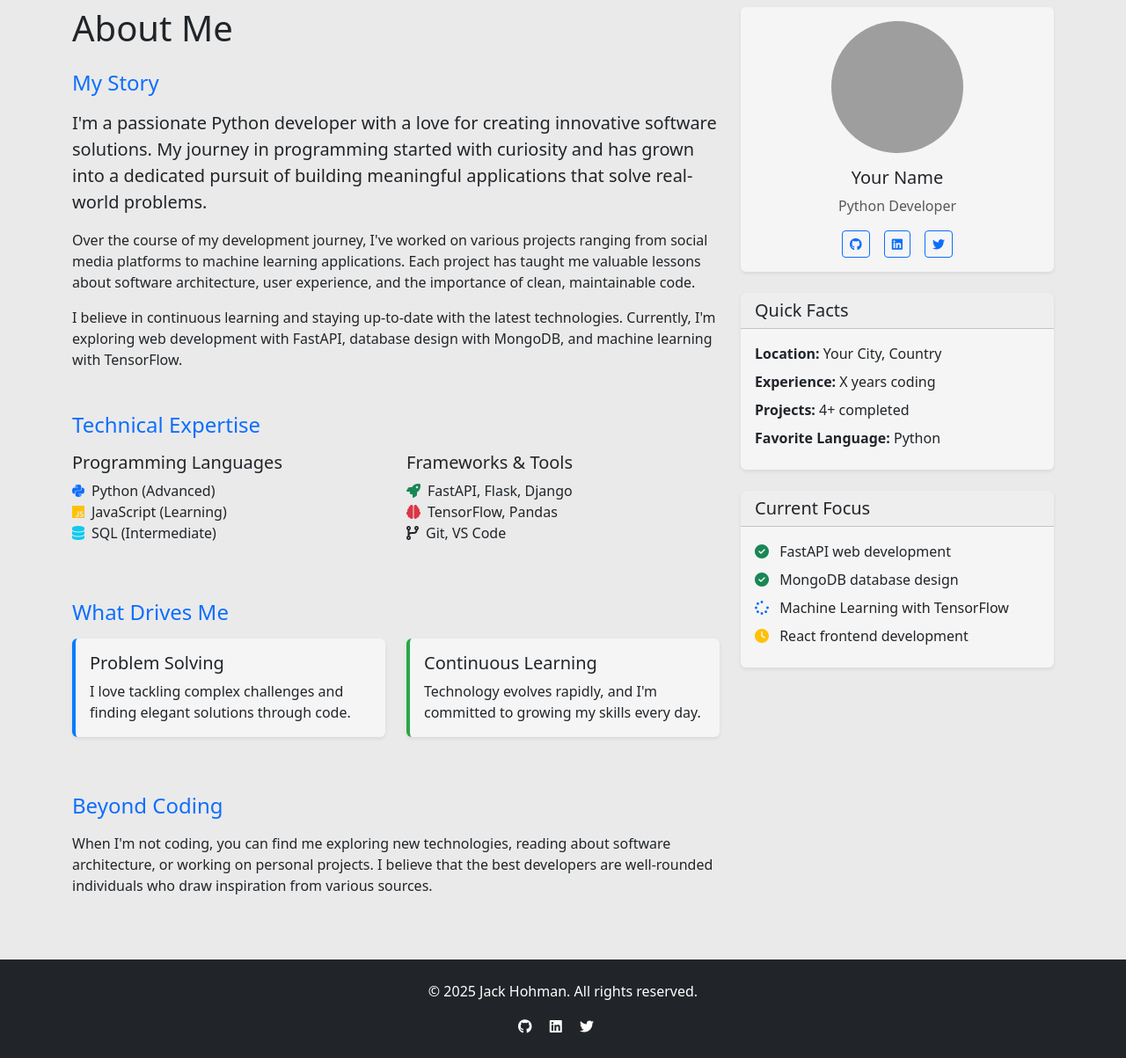
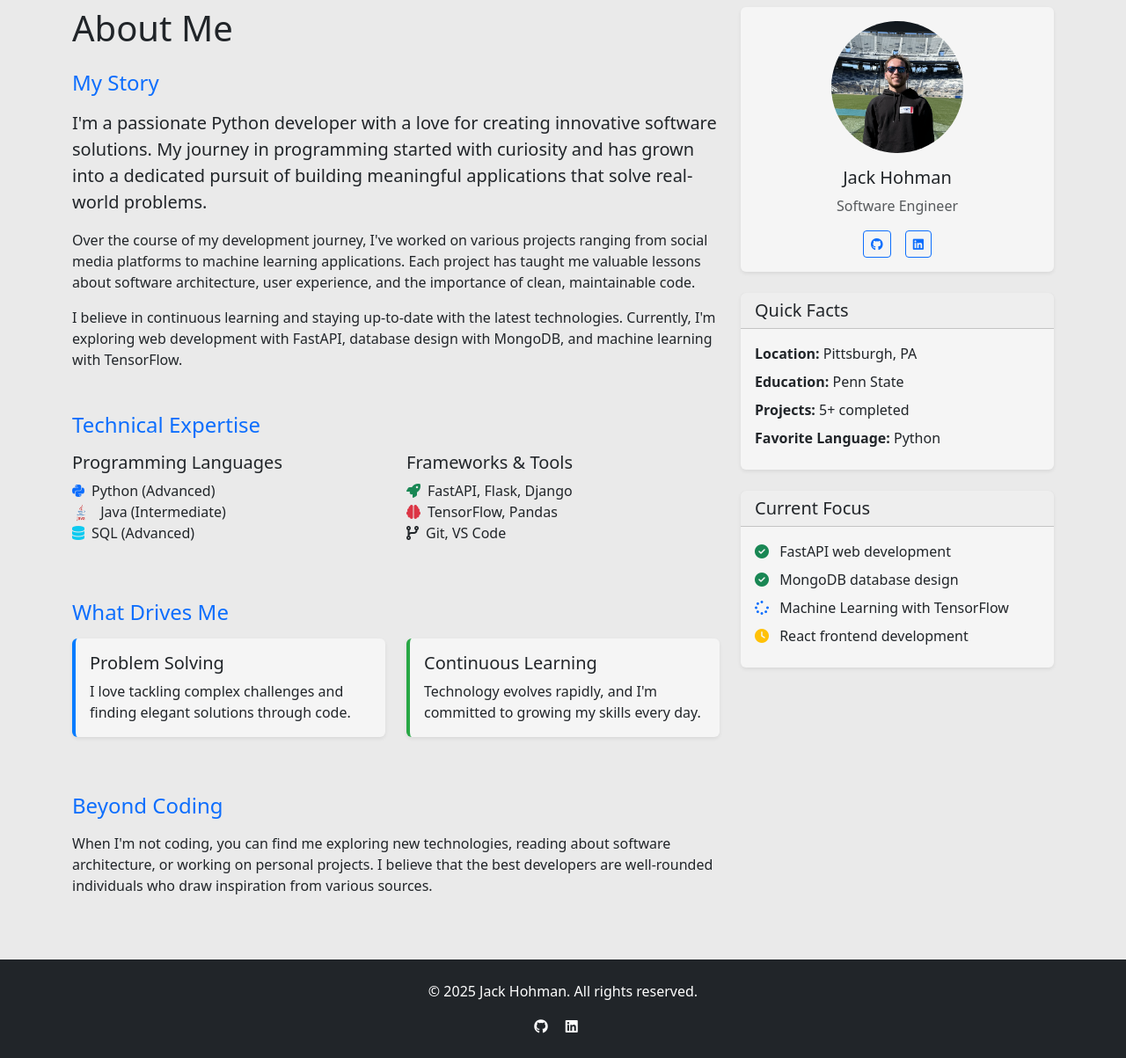
Before and after one commit to hohman73/portfolio-website, a FastAPI app: page /about in a window 1280 px wide. Shown: the part 56-1259 px from the top of the page at 88% size. Run offline with FastAPI, Linux system fonts and the light colour scheme; some libraries are stand-ins or nearby versions; grey boxes are pictures that could not be loaded.

Commit message:
Updated html

```diff
--- a/templates/about.html
+++ b/templates/about.html
@@ -9,11 +9,11 @@
 
         <div class="mb-5">
             <h2 class="h4 text-primary mb-3">My Story</h2>
-            <p class="lead">
+            <blockquote class="blockquote text-dark">
                 I'm a passionate Python developer with a love for creating innovative software solutions.
                 My journey in programming started with curiosity and has grown into a dedicated pursuit
                 of building meaningful applications that solve real-world problems.
-            </p>
+            </blockquote>
             <p>
                 Over the course of my development journey, I've worked on various projects ranging from
                 social media platforms to machine learning applications. Each project has taught me
@@ -34,8 +34,11 @@
                     <h5>Programming Languages</h5>
                     <ul class="list-unstyled">
                         <li><i class="fab fa-python text-primary me-2"></i>Python (Advanced)</li>
-                        <li><i class="fab fa-js text-warning me-2"></i>JavaScript (Learning)</li>
-                        <li><i class="fas fa-database text-info me-2"></i>SQL (Intermediate)</li>
+                        <li>
+                        <img src="{{ url_for('static', path='/images/java.png') }}" alt="Java logo" style="width:20px; height:20px; margin-right:8px;">
+                        Java (Intermediate)
+                        </li>
+                        <li><i class="fas fa-database text-info me-2"></i>SQL (Advanced)</li>
                     </ul>
                 </div>
                 <div class="col-md-6">
@@ -84,21 +87,18 @@
     <div class="col-lg-4">
         <div class="card shadow-sm mb-4">
             <div class="card-body text-center">
-                <img src="{{ url_for('static', path='/images/profile.jpg') }}"
+                <img src="{{ url_for('static', path='/images/profile.PNG') }}"
                      alt="Profile Photo"
                      class="img-fluid rounded-circle mb-3"
                      style="width: 150px; height: 150px; object-fit: cover;">
-                <h5 class="card-title">Your Name</h5>
-                <p class="text-muted">Python Developer</p>
+                <h5 class="card-title">Jack Hohman</h5>
+                <p class="text-muted">Software Engineer</p>
                 <div class="d-flex justify-content-center gap-3">
                     <a href="#" class="btn btn-outline-primary btn-sm">
                         <i class="fab fa-github"></i>
                     </a>
                     <a href="#" class="btn btn-outline-primary btn-sm">
                         <i class="fab fa-linkedin"></i>
-                    </a>
-                    <a href="#" class="btn btn-outline-primary btn-sm">
-                        <i class="fab fa-twitter"></i>
                     </a>
                 </div>
             </div>
@@ -111,13 +111,13 @@
             <div class="card-body">
                 <ul class="list-unstyled mb-0">
                     <li class="mb-2">
-                        <strong>Location:</strong> Your City, Country
+                        <strong>Location:</strong> Pittsburgh, PA
                     </li>
                     <li class="mb-2">
-                        <strong>Experience:</strong> X years coding
+                        <strong>Education:</strong> Penn State
                     </li>
                     <li class="mb-2">
-                        <strong>Projects:</strong> 4+ completed
+                        <strong>Projects:</strong> 5+ completed
                     </li>
                     <li class="mb-2">
                         <strong>Favorite Language:</strong> Python
--- a/templates/base.html
+++ b/templates/base.html
@@ -58,7 +58,6 @@
             <div class="social-links">
                 <a href="#" class="text-white me-3"><i class="fab fa-github"></i></a>
                 <a href="#" class="text-white me-3"><i class="fab fa-linkedin"></i></a>
-                <a href="#" class="text-white me-3"><i class="fab fa-twitter"></i></a>
             </div>
         </div>
     </footer>
--- a/templates/home.html
+++ b/templates/home.html
@@ -8,11 +8,11 @@
     <div class="col-lg-6">
         <h1 class="display-4 fw-bold text-primary">Jack Hohman</h1>
         <h2 class="h3 text-muted mb-4">Software Engineer</h2>
-        <p class="lead mb-4">
+        <blockquote class="blockquote text-dark">
             I'm passionate about building innovative software solutions using Python.
             I love creating everything from web applications to machine learning models,
             and I'm always excited to take on new challenges.
-        </p>
+        </blockquote>
         <div class="d-flex gap-3">
             <a href="/projects" class="btn btn-primary btn-lg">View My Work</a>
             <a href="/contact" class="btn btn-outline-secondary btn-lg" style="color: black;">Get In Touch</a>
```
Also changed, not shown: static/css/style.css (line endings or trailing spaces), static/images/java.jpg (added), static/images/java.png (added).
